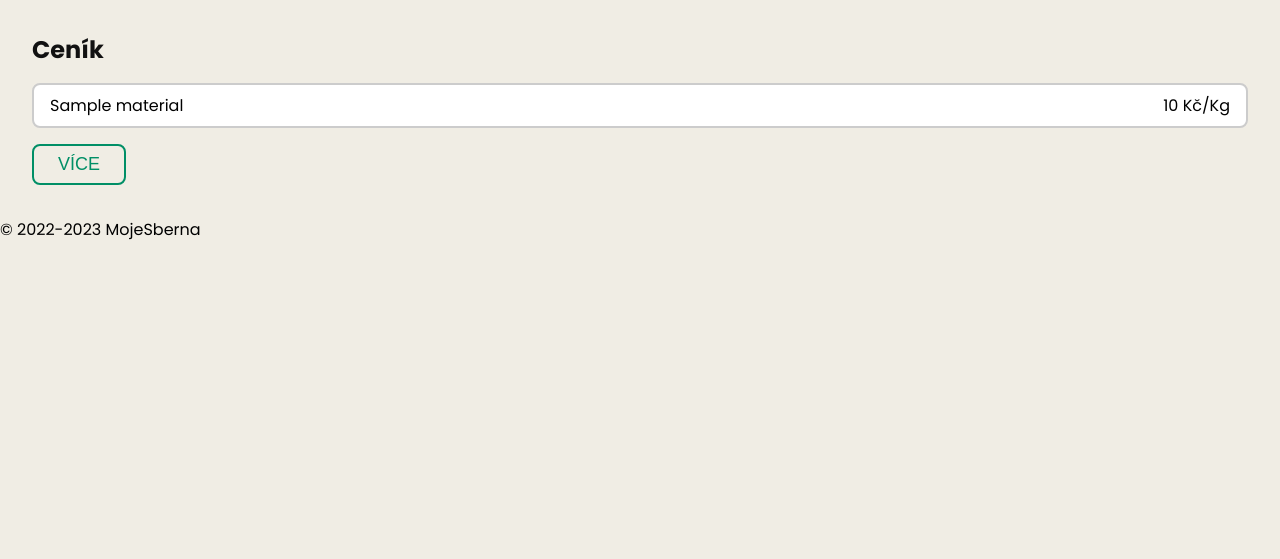
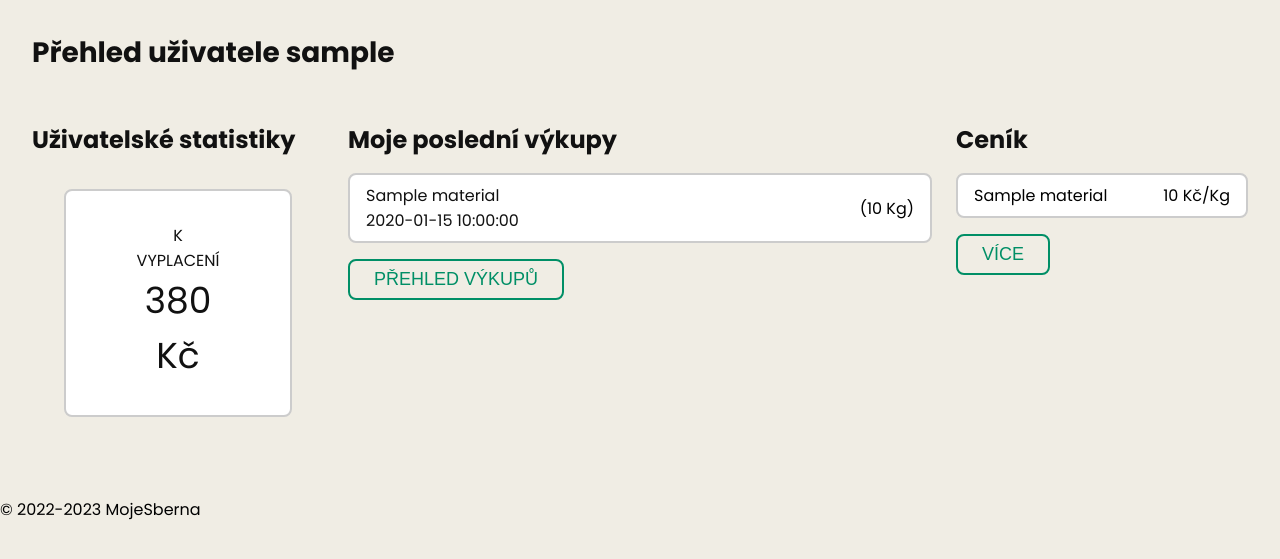
Before and after one commit to filipsyn/mojesberna, a Flask app: template src/app/templates/user/dashboard.jinja2 in a window 1280 px wide. Shown: the part 67-626 px from the top of the page. Run offline with Flask 3, Linux system fonts and the light colour scheme; a user stored in the database is signed in; tables that the repository leaves empty hold one stand-in row (values such as "Sample post"); the template is opened without the code that fills it: most values are stand-ins (such as "Sample title", 1, 10 or a date in 2020); some libraries are stand-ins or nearby versions.

Commit message:
Implemented user variant of dashboard

```diff
--- a/src/app/templates/user/dashboard.jinja2
+++ b/src/app/templates/user/dashboard.jinja2
@@ -47,6 +47,37 @@
 
         {% else %}
             {# Dashboard for "normal" users #}
+            <h1>Přehled uživatele {{ current_user.login }}</h1>
+            <section id="dashboard">
+
+            <div>
+                <h2>Uživatelské statistiky</h2>
+                <div class="tile-list">
+                    <div class="tile">
+                        <p class="tile--title">K vyplacení</p>
+                        <p class="tile--value">{{ 380 }} Kč</p>
+                    </div>
+                </div>
+            </div>
+
+            <div>
+                <h2>Moje poslední výkupy</h2>
+                <div class="list">
+                    {% for purchase in data.purchases %}
+                        <div class="list--item">
+                            <div class="list--item--text">
+                                <p>{{ purchase.material.name }}</p>
+                                <p>{{ purchase.date }}</p>
+                            </div>
+                            <div class="list--item--right">
+                                ({{ purchase.weight }} Kg)
+                            </div>
+
+                        </div>
+                    {% endfor %}
+                </div>
+                <button class="secondary">Přehled výkupů</button>
+            </div>
 
         {% endif %}
         <div id="price-list">
```
